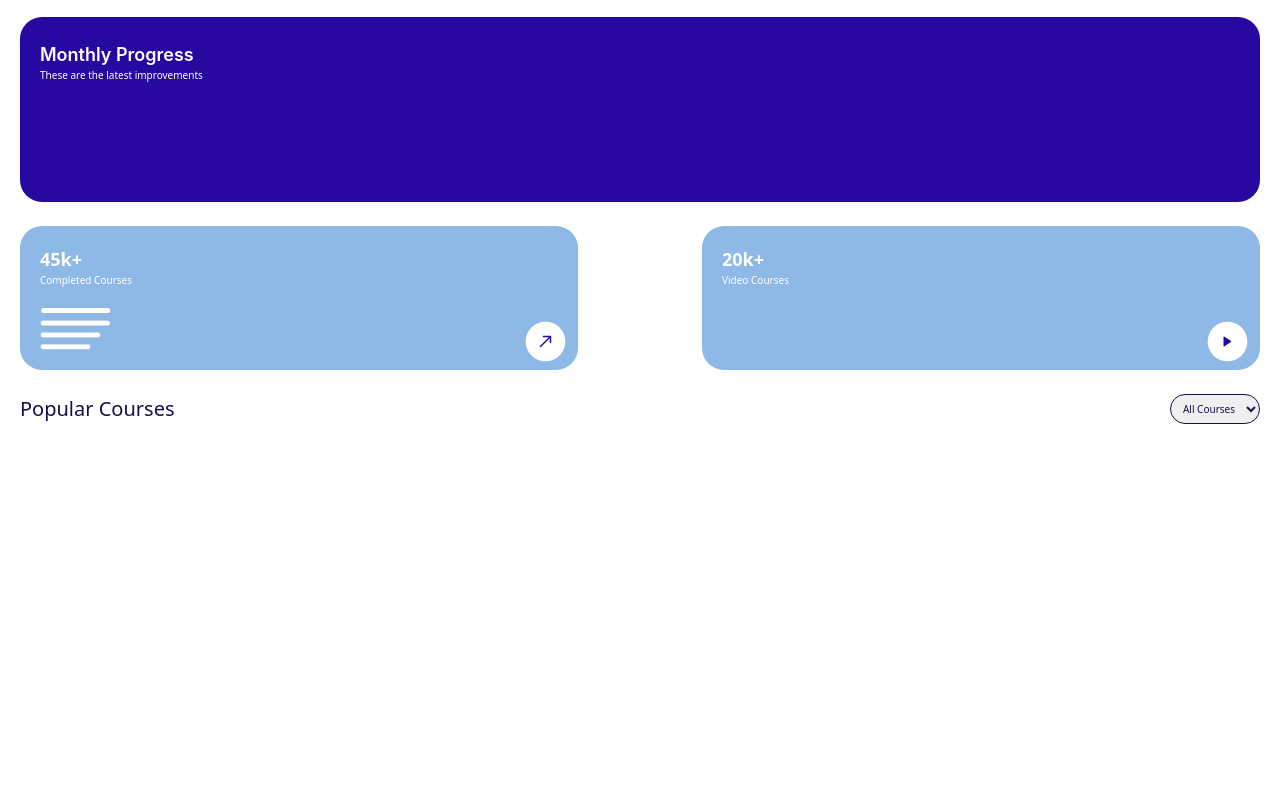
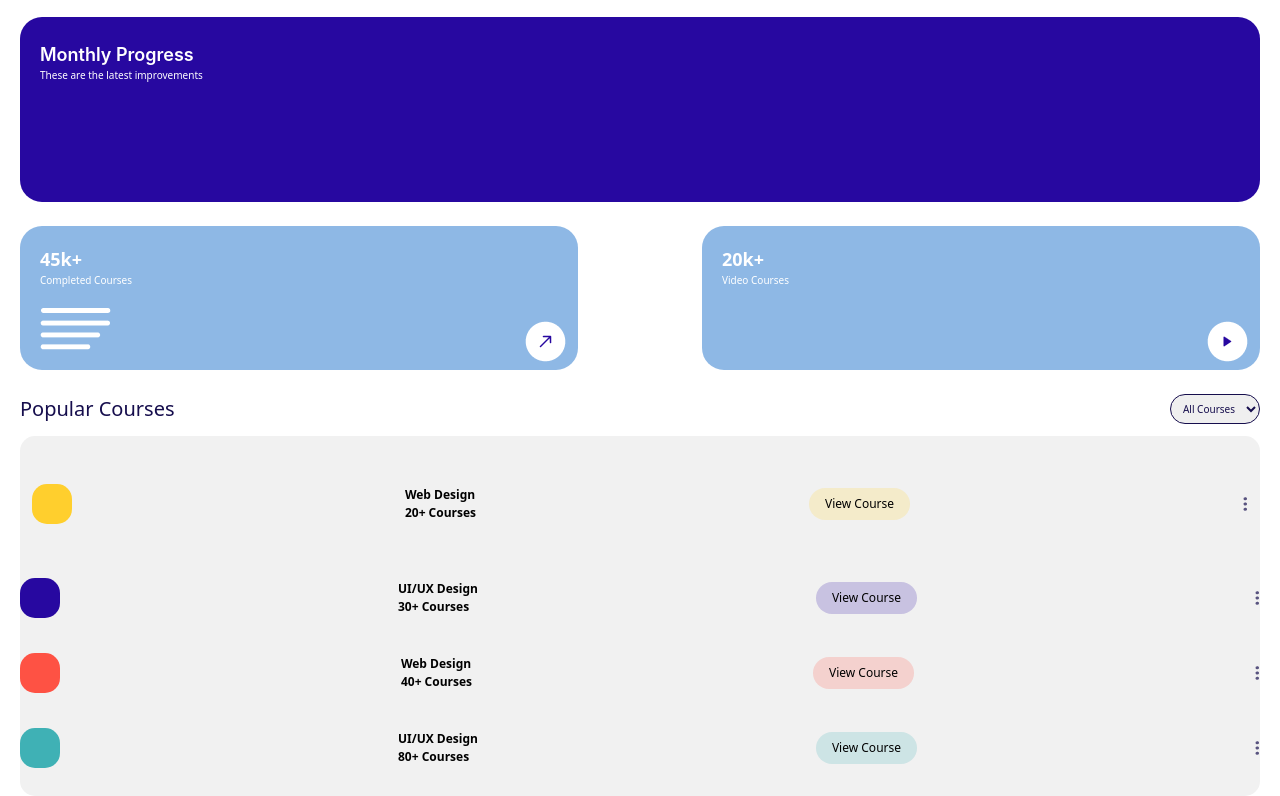
Before and after one commit to Dhanny-aay/smart-learn, a React (Create React App) app: page / in a window 1280 px wide. Shown: the part 460-1256 px from the top of the page. Before the commit the page ends 884 px from the top, so only its background shows below. Built offline with nearby package versions, Linux system fonts and the light colour scheme.

Commit message:
added a few more contents

```diff
--- a/src/home.js
+++ b/src/home.js
@@ -7,6 +7,7 @@
 import courses from './courses.png';
 import go from './go.png';
 import play from './play.png';
+import dots from './3dots.png';
 
 const home = () => {
     return (
@@ -89,6 +90,49 @@
                             </select>
                         </span>
 
+                        <div className=' mt-3 w-full bg-[#f1f1f1] py-7  rounded-[15px] flex flex-col space-y-[35px]'>
+                            <div className=' flex items-center justify-between hover:bg-white hover:rounded-[25px] h-[79px] px-3'>
+                                <span className=' h-[40px] w-[40px] rounded-[15px] bg-[#ffcf2d]'></span>
+                                <span className=' flex flex-col font-bold font-sans text-[12px]'>
+                                    <p classname=' font-bold font-sans text-[12px]'>Web Design</p>
+                                    <p classname=' font-medium font-sans text-[10px]'>20+ Courses</p>
+                                </span>
+                                <button className=' px-4 py-2 bg-[#ffcf2d] font-sans font-medium text-xs bg-opacity-20 text-center  rounded-[20px]'>View Course</button>
+                                <img src={ dots } className='' alt="" />
+                            </div>
+
+                            <div className=' flex items-center justify-between'>
+                                <span className=' h-[40px] w-[40px] rounded-[15px] bg-[#2708a0]'></span>
+                                <span className=' flex flex-col font-bold font-sans text-[12px]'>
+                                    <p classname=' font-bold font-sans text-[12px]'>UI/UX Design</p>
+                                    <p classname=' font-medium font-sans text-[10px]'>30+ Courses</p>
+                                </span>
+                                <button className=' px-4 py-2 bg-[#2708a0] font-sans font-medium text-xs bg-opacity-20 text-center  rounded-[20px]'>View Course</button>
+                                <img src={ dots } className='' alt="" />
+                            </div>
+
+                            <div className=' flex items-center justify-between'>
+                                <span className=' h-[40px] w-[40px] rounded-[15px] bg-[#fe5244]'></span>
+                                <span className=' flex flex-col font-bold font-sans text-[12px]'>
+                                    <p classname=' font-bold font-sans text-[12px]'>Web Design</p>
+                                    <p classname=' font-medium font-sans text-[10px]'>40+ Courses</p>
+                                </span>
+                                <button className=' px-4 py-2 bg-[#fe5244] font-sans font-medium text-xs bg-opacity-20 text-center  rounded-[20px]'>View Course</button>
+                                <img src={ dots } className='' alt="" />
+                            </div>
+
+                            <div className=' flex items-center justify-between'>
+                                <span className=' h-[40px] w-[40px] rounded-[15px] bg-[#3fb1b5]'></span>
+                                <span className=' flex flex-col font-bold font-sans text-[12px]'>
+                                    <p classname=' font-bold font-sans text-[12px]'>UI/UX Design</p>
+                                    <p classname=' font-medium font-sans text-[10px]'>80+ Courses</p>
+                                </span>
+                                <button className=' px-4 py-2 bg-[#3fb1b5] font-sans font-medium text-xs bg-opacity-20 text-center  rounded-[20px]'>View Course</button>
+                                <img src={ dots } className='' alt="" />
+                            </div>
+
+                        </div>
+
                     </div>
 
                 </div>
```
Also changed, not shown: src/3dots.png (added).
